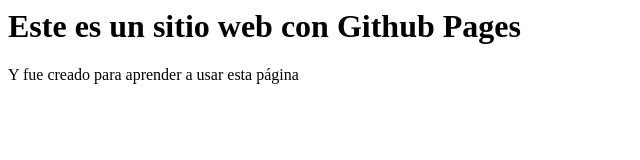
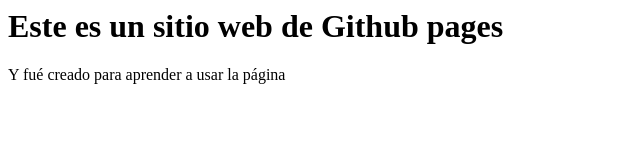
Before and after one commit to guardade/Guardado, a plain HTML site: page index.html in a window 1280 px wide. Shown: the whole page, without its empty margins (0-640 px from the left). Drawn offline with Linux system fonts and the light colour scheme.

Commit message:
Mi primer diseño

```diff
--- a/index.html
+++ b/index.html
@@ -1,2 +1,2 @@
-<h1>Este es un sitio web con Github Pages</h1>
-<p> Y fue creado para aprender a usar esta página</p>
+<h1>Este es un sitio web de Github pages</h1>
+<p>Y fué creado para aprender a usar la página</p>
```
